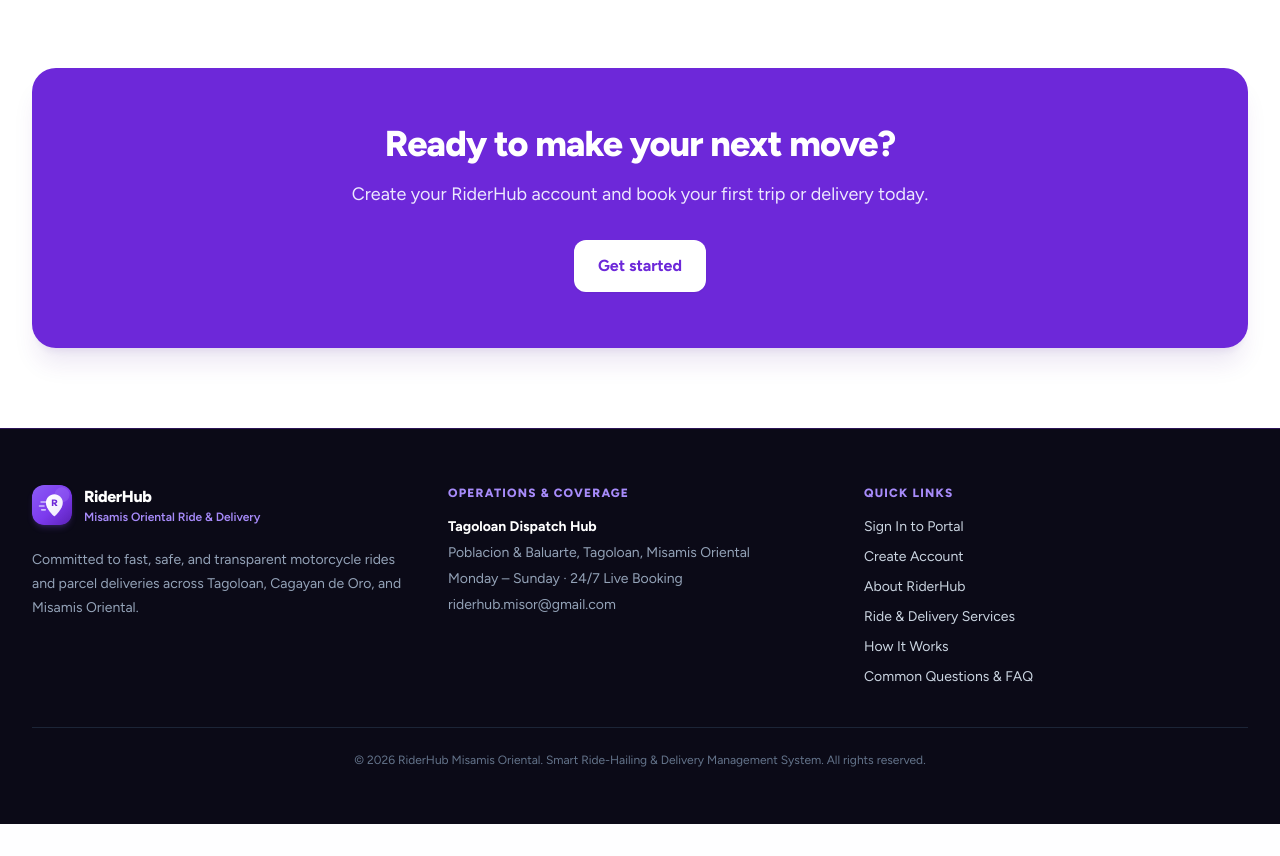
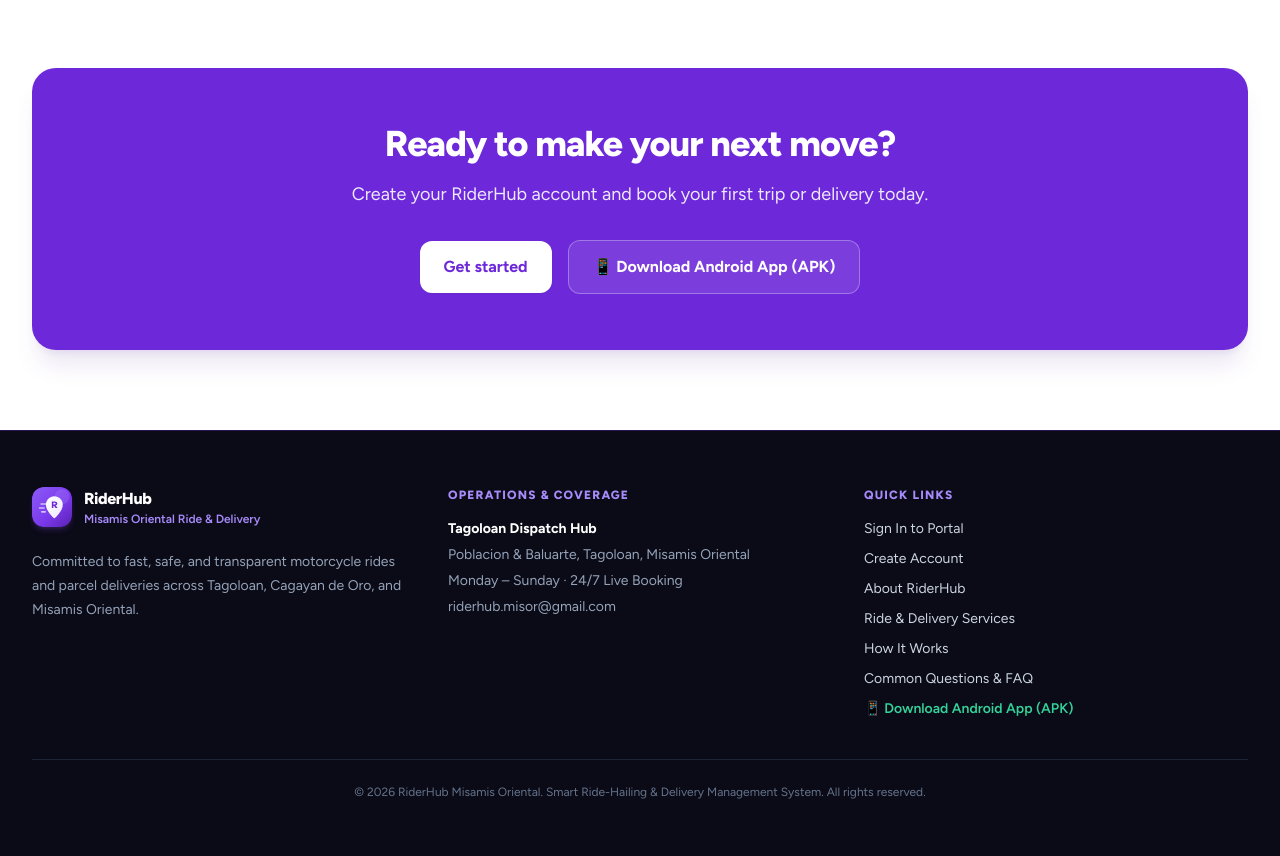
Before and after one commit to drixizll/riderhub, a Laravel app: page / in a window 1280 px wide. Shown: the part 3768-4624 px from the top of the page. Before the commit the page ends 4592 px from the top, so only its background shows below. Run offline with Laravel 12, Linux system fonts and the light colour scheme; data comes from the database, SQL or seed files in the repository; data that the repository does not hold is empty; style sheets or scripts are compiled from the project's sources.

Commit message:
Host verified TWA assetlinks.json and RiderHub.apk direct download on landing page

```diff
--- a/resources/views/welcome.blade.php
+++ b/resources/views/welcome.blade.php
@@ -560,6 +560,9 @@
                     <h2 class="text-3xl font-extrabold tracking-tight text-white sm:text-4xl">Ready to make your next move?</h2>
                     <p class="mx-auto mt-4 max-w-2xl text-lg leading-7 text-indigo-100">Create your RiderHub account and book your first trip or delivery today.</p>
                     <a href="{{ route('register') }}" class="mt-8 inline-flex items-center justify-center rounded-xl bg-white px-6 py-3.5 text-base font-bold text-indigo-700 shadow-sm transition hover:bg-indigo-50 focus:outline-none focus:ring-2 focus:ring-white focus:ring-offset-2 focus:ring-offset-indigo-700">Get started</a>
+                    <a href="{{ asset('downloads/RiderHub.apk') }}" download="RiderHub.apk" class="mt-3 inline-flex items-center justify-center gap-2 rounded-xl border border-white/30 bg-white/10 px-6 py-3.5 text-base font-bold text-white backdrop-blur-sm transition hover:bg-white/20 sm:ml-3 sm:mt-8">
+                        📱 Download Android App (APK)
+                    </a>
                 </div>
             </section>
         </main>
@@ -602,6 +605,7 @@
                             <li><a href="#services" class="text-slate-300 transition hover:text-violet-300">Ride &amp; Delivery Services</a></li>
                             <li><a href="#how-it-works" class="text-slate-300 transition hover:text-violet-300">How It Works</a></li>
                             <li><a href="#faq" class="text-slate-300 transition hover:text-violet-300">Common Questions &amp; FAQ</a></li>
+                            <li><a href="{{ asset('downloads/RiderHub.apk') }}" download="RiderHub.apk" class="font-semibold text-emerald-400 transition hover:text-emerald-300">📱 Download Android App (APK)</a></li>
                         </ul>
                     </div>
                 </div>
```
Also changed, not shown: public/.well-known/assetlinks.json (added), 1 other file.
